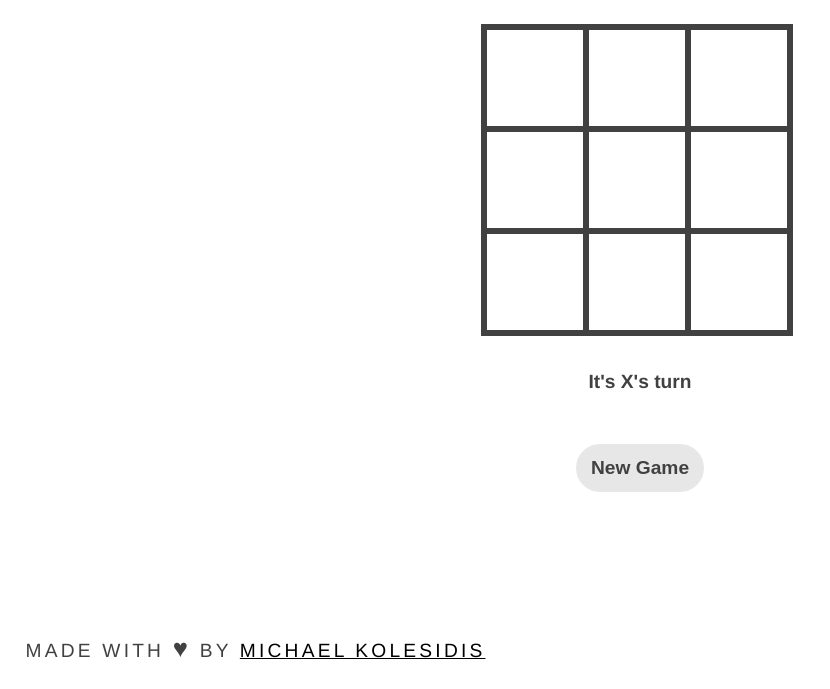
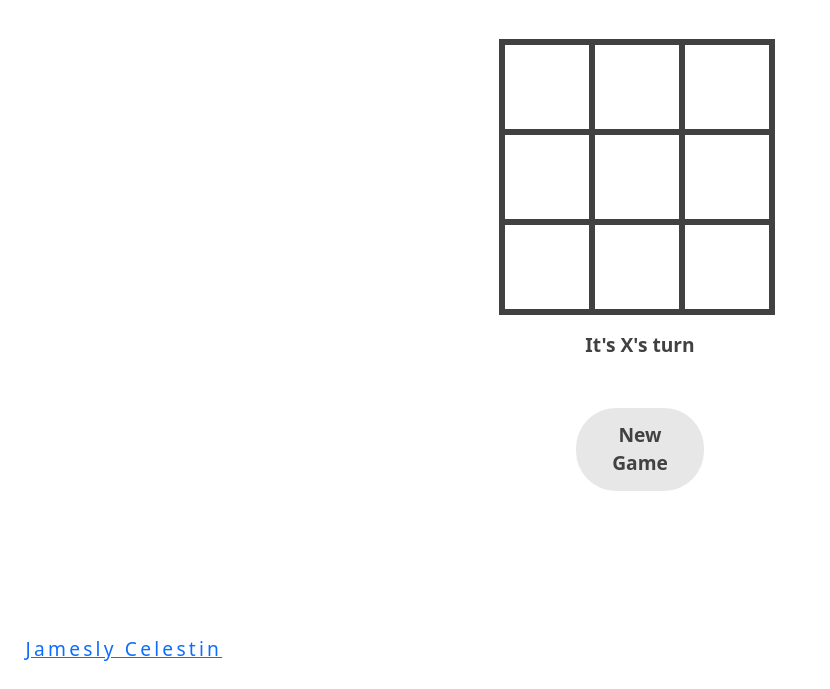
Before and after one commit to cop4808-spring-2023-fullstack-web/hw3-tic-tac-toe-js-jamesly1999, a plain HTML site: page index.html in a window 1280 px wide. Shown: the part 111-800 px from the top of the page, without its empty margins (0-830 px from the left). Drawn offline with nearby package versions, Linux system fonts and the light colour scheme.

Commit message:
Adding bootstrap

```diff
--- a/index.html
+++ b/index.html
@@ -6,28 +6,40 @@
     <meta name="viewport" content="width=device-width, initial-scale=1.0" />
     <title>Tic-Tac-Toe</title>
     <link rel="stylesheet" href="./styles/style.css" />
+    <link href="https://cdn.jsdelivr.net/npm/bootstrap@5.3.0-alpha1/dist/css/bootstrap.min.css" rel="stylesheet" integrity="sha384-GLhlTQ8iRABdZLl6O3oVMWSktQOp6b7In1Zl3/Jr59b6EGGoI1aFkw7cmDA6j6gD" crossorigin="anonymous">
   </head>
 
   <body>
     <div class="header">Tic-Tac-Toe</div>
-    <div class="container">
+    <div class="containers">
+
         <div class="cell" id="0" data-cell-index="0"></div>
         <div class="cell"  id="1" data-cell-index="1"></div>
         <div class="cell"  id="2"   data-cell-index="2"></div>
+
+
+
         <div class="cell"  id="3" data-cell-index="3"></div>
         <div class="cell"  id="4" data-cell-index="4"></div>
         <div class="cell"  id="5" data-cell-index="5"></div>
+
+
+
         <div class="cell"  id="6" data-cell-index="6"></div>
         <div class="cell"  id="7" data-cell-index="7"></div>
         <div class="cell"  id="8" data-cell-index="8"></div>
+
+
+
+
     </div>
     <p class="status"></p>
     <button class="restart">New Game</button>
 
     <footer>
-      <p>MADE WITH <span id="heart">♥</span> BY
-        <a href="https://github.com/michaelkolesidis/tic-tac-toe" target="_blank">
-        MICHAEL KOLESIDIS</a>
+      <p>
+        <a href="https://github.com/cop4808-spring-2023-fullstack-web/hw3-tic-tac-toe-js-jamesly1999.git" target="_blank">
+       Jamesly Celestin</a>
       </p>
     </footer>
 
--- a/script/tic-tac-toe.js
+++ b/script/tic-tac-toe.js
@@ -46,12 +46,12 @@ function checkWin(){
         }
         if (a === b && b === c) {
             roundWon = true;
-            break
+            break;
         }
     }
 
     if (roundWon) {
-        statusDisplay.innerHTML = winningMessage();
+        statusDisplay.innerHTML = winningMessage(); `<span class="text-success">${winningMessage()}</span>`
         gameActive = false;
         statusDisplay.style.color = "rgb(251,100,204)";
         return roundWon;
@@ -61,7 +61,7 @@ function checkWin(){
 
     let roundDraw = !gameState.includes("");
     if (roundDraw) {
-        statusDisplay.innerHTML = drawMessage();
+        statusDisplay.innerHTML =  `<span class="text-warning">${drawMessage()}</span>`;
         gameActive = false;
         statusDisplay.style.color = "rgb(251,100,204)";
         return roundDraw;
@@ -109,7 +109,7 @@ function handleCellClick(clickedCellEvent) {
     const clickedCellIndex = parseInt(clickedCell.getAttribute('data-cell-index'));
 
     //Check to se  id current cell is an available cell and game is active
-    if (gameState[clickedCellIndex] !== "" || !gameActive) {
+    if (gameState[clickedCellIndex] !=="" || !gameActive) {
         return;
     }
 
--- a/styles/style.css
+++ b/styles/style.css
@@ -21,7 +21,7 @@ body {
     margin-bottom: 0.6rem;
 }
 
-.container {
+.containers {
     display: grid;
     grid-template-columns: 1fr 1fr 1fr;
     margin: 3rem 0 1rem 0;
```
Lines whose indentation alone changed are shown as unchanged.
